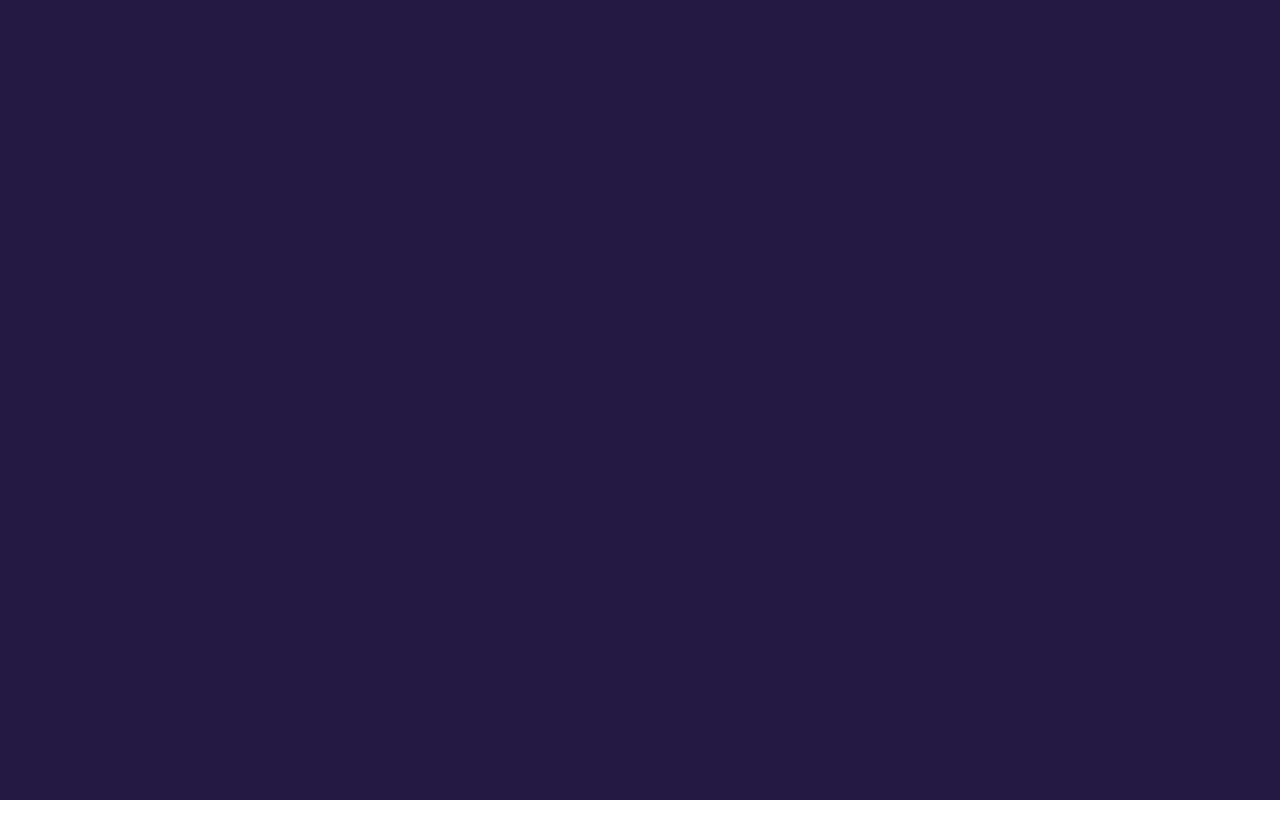
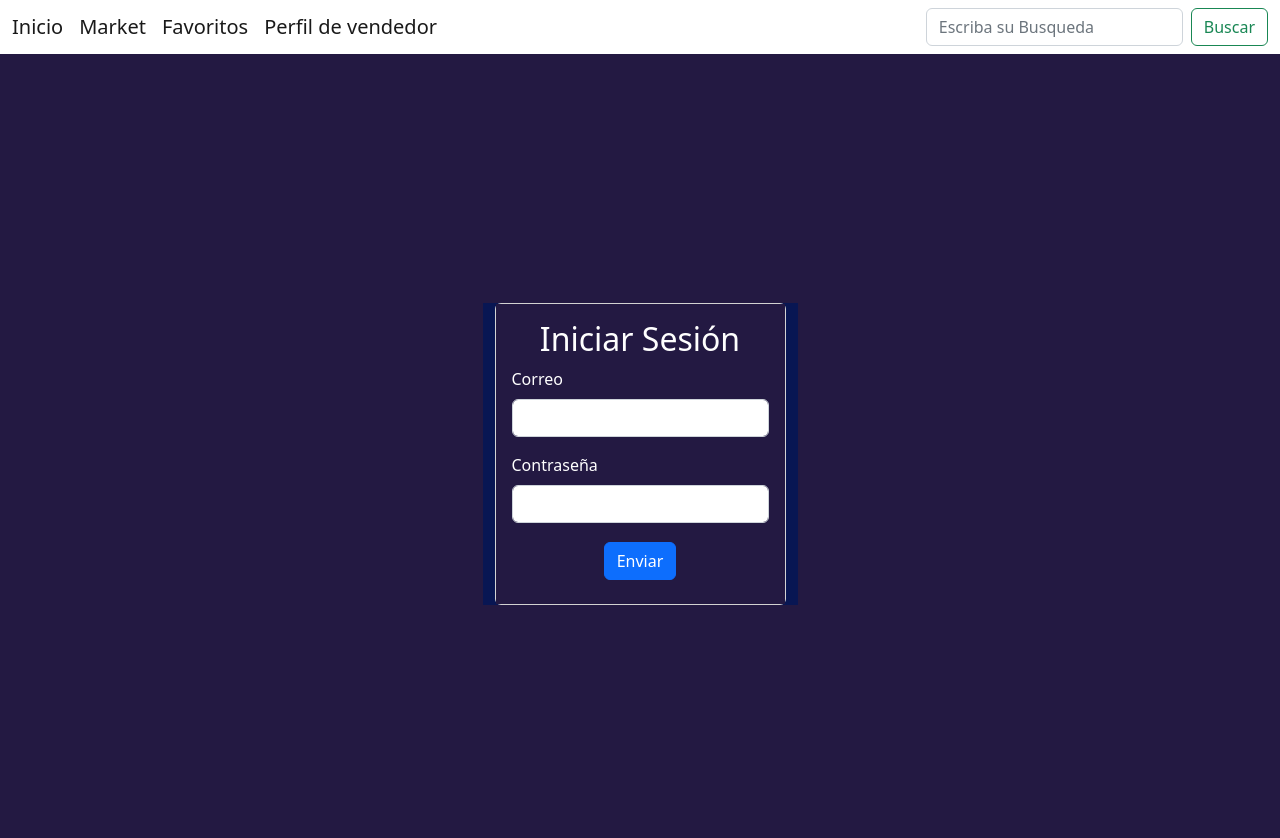
Before and after one commit to iamchapita/Marketplace-Frontend, a React (Create React App) app in the folder markeplace-frontend/: page / in a window 1280 px wide. Before the commit this address had no page. Shown: the top 838 px of the page. Before the commit the page ends 800 px from the top, so only its background shows below. Built offline with nearby package versions, Linux system fonts and the light colour scheme.

Commit message:
se agrego un navbar

```diff
--- a/markeplace-frontend/src/App.js
+++ b/markeplace-frontend/src/App.js
@@ -2,15 +2,16 @@ import './App.css';
 import Login from './component/sig-in/login';
 import RegistrationPage from './component/sig-in/registration.js';
 import { BrowserRouter, Route, Routes } from 'react-router-dom';
+import Navbar from './component/sig-in/bar/navbar';
 
 function App() {
     return (
         <div className="App">
-
+            <Navbar></Navbar>
             <header className="App-header">
                 <BrowserRouter>
                     <Routes>
-                        <Route path='/iniciarSesion' element={<Login />} ></Route>
+                        <Route path='/' element={<Login />} ></Route>
                         <Route path='/registro' element={<RegistrationPage />} ></Route>
                     </Routes>
 
--- /dev/null
+++ b/markeplace-frontend/src/component/sig-in/bar/navbar.js
@@ -0,0 +1,42 @@
+import React from "react";
+
+function Navbar(){
+    return(
+        <div>
+
+            <nav className="navbar navbar-expand-lg bg-body-tertiary">
+            <div className="container-fluid">
+
+                <button className="navbar-toggler" type="button" data-bs-toggle="collapse" data-bs-target="/navbarNavDropdown" aria-controls="navbarNavDropdown" aria-expanded="false" aria-label="Toggle navigation">
+                <span className="navbar-toggler-icon"></span>
+                </button>
+                <div className="collapse navbar-collapse" id="navbarNavDropdown">
+                <ul className="navbar-nav">
+                    <li className="nav-item">
+                    <a className="navbar-brand" href="/">Inicio</a>
+                    </li>
+                    <li className="nav-item">
+                    <a className="navbar-brand" aria-current="page" href="/">Market</a>
+                    </li>
+                    <li className="nav-item">
+                    <a className="navbar-brand" href="/">Favoritos</a>
+                    </li>
+                    <li className="nav-item">
+                    <a className="navbar-brand" href="/">Perfil de vendedor</a>
+                    </li>
+
+                </ul>
+
+
+                </div>
+                <form class="d-flex" role="search">
+                    <input class="form-control me-2" type="search" placeholder="Escriba su Busqueda"/>
+                    <button class="btn btn-outline-success" type="submit">Buscar</button>
+                </form>
+            </div>
+            </nav>
+
+        </div>
+    );
+}
+export default Navbar;
--- /dev/null
+++ b/markeplace-frontend/src/component/sig-in/login.js
@@ -0,0 +1,37 @@
+import React , {useState}from 'react';
+import './style/style-login.css';
+
+
+function Login (){
+    const [email, setEmail] = useState('');
+    const [password, setPassword] = useState('');
+
+    return(
+        <div className='login'>
+            <div className='container'>
+                <div className='card'>
+                    <div className='card-body'>
+                        <form>
+                            <h2>Iniciar Sesión</h2>
+
+                            <div className='mb-3'>
+                                <label className='form-label'>Correo</label>
+                                <input className='form-control' name='name-user' type='emailHelp' value={email} onChange={(e) => setEmail(e.target.value)} />
+                            </div>
+                            <div className='mb-3'>
+                                <label className='form-label' >Contraseña</label>
+                                <input className='form-control' name='pass-user' type='password' value={password} onChange={(e) => setPassword(e.target.value)} />
+                            </div>
+
+                            <div className='mb-2'>
+                                <button className='btn btn-primary' type='button' >Enviar</button>
+                            </div>
+                        </form>
+                    </div>
+                </div>
+            </div>
+        </div>
+    );
+
+}
+export default Login;
--- /dev/null
+++ b/markeplace-frontend/src/component/sig-in/registration.js
@@ -0,0 +1,62 @@
+import React, { useState } from 'react';
+
+
+function RegistrationPage() {
+    const [email, setEmail] = useState('');
+    const [password, setPassword] = useState('');
+    const [name, setName] = useState('');
+    const [phone, setPhone] = useState('');
+    const [birthdate, setBirthdate] = useState('');
+    const [address, setAddress] = useState('');
+    const [identification, setIdentification] = useState('');
+
+
+    const handleSubmit = (event) => {
+      event.preventDefault();
+      // Handle login logic
+    };
+
+  return (
+    <div>
+          <div className='card'>
+            <div className='card-body' >
+              <h2>Registro</h2>
+              <form onSubmit={handleSubmit}>
+                <div className='mb-3'>
+                    <label className='form-label'>Nombre completo</label>
+                    <input className='form-control' type="text" value={name} onChange={(e) => setName(e.target.value)} />
+                  </div>
+                  <div className='mb-3'>
+                      <label className='form-label'>Correo electronico</label>
+                      <input className='form-control' type="email" value={email} onChange={(e) => setEmail(e.target.value)} />
+                  </div>
+                  <div className='mb-3'>
+                      <label className='form-label'>DNI</label>
+                      <input className='form-control' type="text" value={identification} onChange={(e) => setIdentification(e.target.value)} />
+                  </div>
+                  <div className='mb-3'>
+                    <label className='form-label'>Número de teléfono</label>
+                    <input className='form-control' type="tel" value={phone} onChange={(e) => setPhone(e.target.value)} />
+                  </div>
+                  <div className='mb-3'>
+                    <label className='form-label'>Dirección</label>
+                    <input className='form-control' type="text" value={address} onChange={(e) => setAddress(e.target.value)} />
+                  </div>
+                  <div className='mb-3'>
+                    <label className='form-label'>Contraseña</label>
+                    <input className='form-control' type="password" value={password} onChange={(e) => setPassword(e.target.value)} />
+                  </div>
+                  <div className='mb-3'>
+                    <label className='form-label'>Fecha de Nacimiento</label>
+                    <input className='form-control' type="date" value={birthdate} onChange={(e) => setBirthdate(e.target.value)} />
+                  </div>
+                    <button className='btn btn-primary' type="submit">Registrarse</button>
+                </form>
+          </div>
+        </div>
+      </div>
+
+  );
+}
+
+export default RegistrationPage;
--- /dev/null
+++ b/markeplace-frontend/src/component/sig-in/style/style-login.css
@@ -0,0 +1,3 @@
+.login{
+    background: #081653;
+}
```
